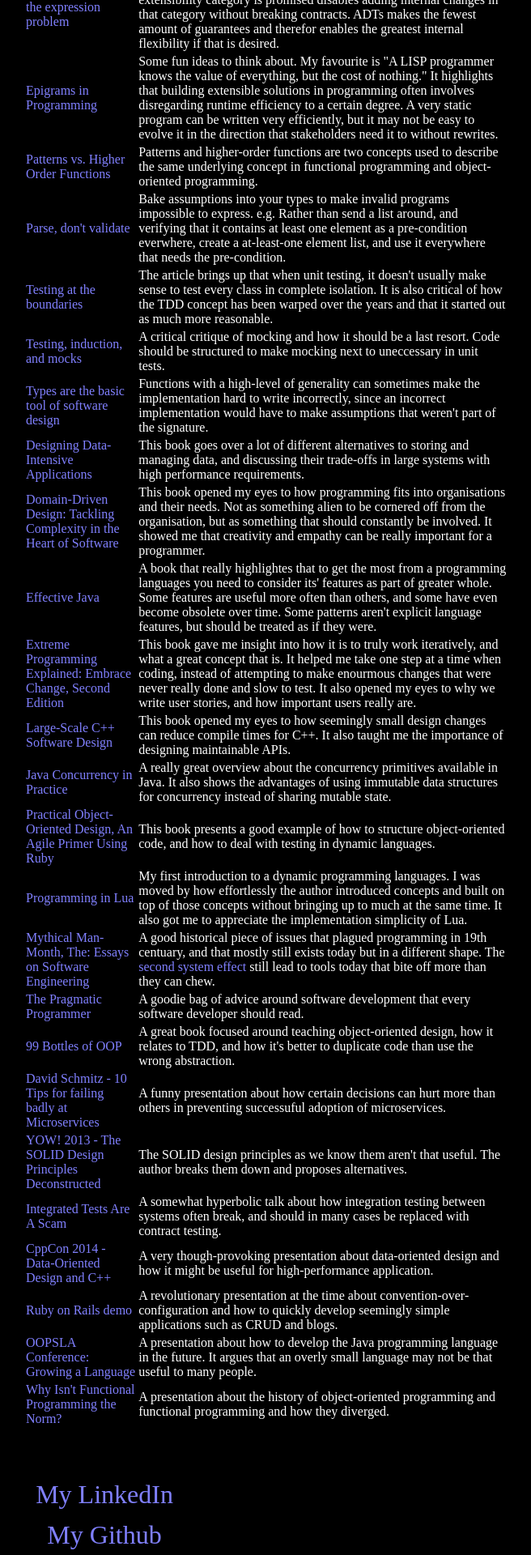
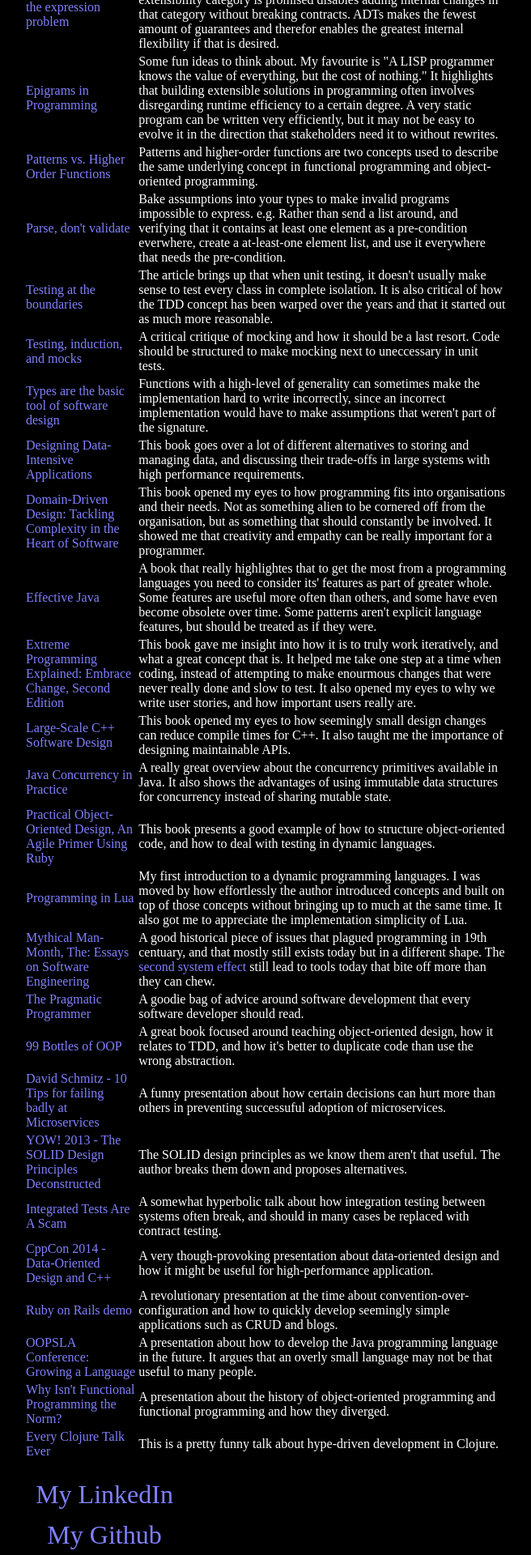
Before and after one commit to johannes-qvarford/johannes-qvarford.github.io, a Jekyll site: the page built from recommendations/index.html, in a window 1280 px wide. Shown: the part 809-2729 px from the top of the page at 81% size, without its empty margins (511-1167 px from the left). Built offline with Jekyll 4.4.1, drawn with Linux system fonts in a browser that asks for light colours.

Commit message:
Every Clojure Talk Ever

```diff
--- a/recommendations/index.html
+++ b/recommendations/index.html
@@ -155,6 +155,10 @@ recommendations:
     link: https://www.youtube.com/watch?v=QyJZzq0v7Z4
     review: |
       A presentation about the history of object-oriented programming and functional programming and how they diverged.
+  - name: Every Clojure Talk Ever
+    link: https://www.youtube.com/watch?v=jlPaby7suOc
+    review: |
+      This is a pretty funny talk about hype-driven development in Clojure.
 ---
 <!--
   - name: T
@@ -165,7 +169,7 @@ recommendations:
 <!--
   TODO:
 
-https://www.youtube.com/watch?v=jlPaby7suOc
+
 https://www.youtube.com/watch?v=LhoLuui9gX8
 https://www.youtube.com/watch?v=nKyF8fzed0w
 https://www.youtube.com/watch?v=csyL9EC0S0c
```
